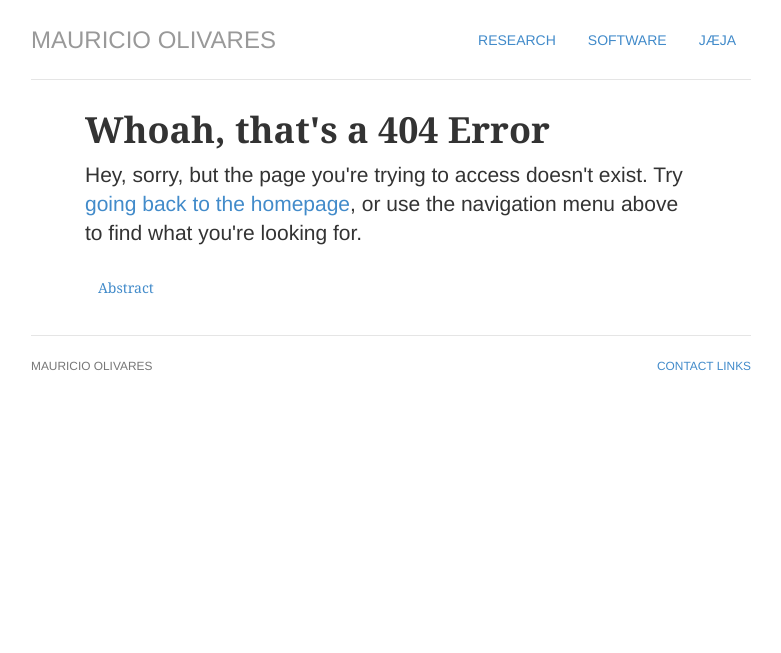
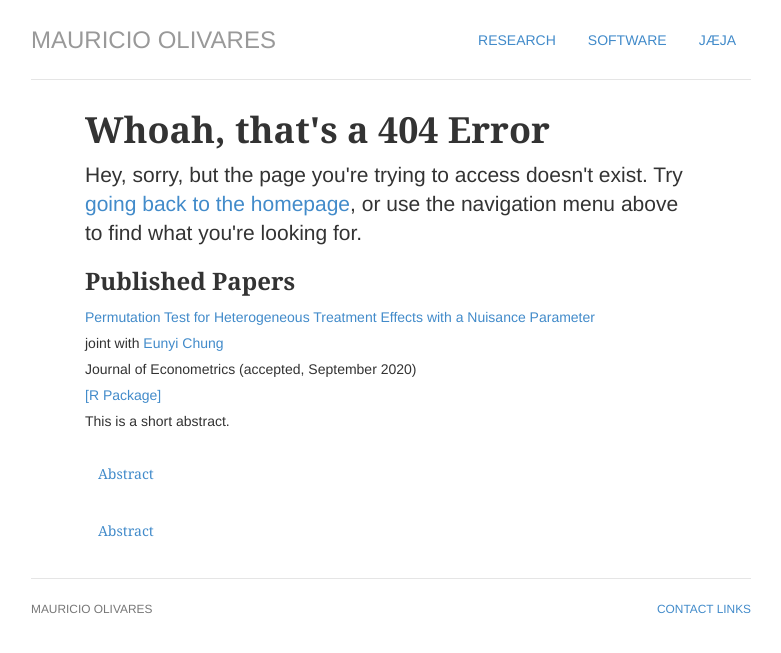
Before and after one commit to mauolivares/mauolivares.github.io, a Jekyll site: the page built from cv/index.html, in a window 1280 px wide. Shown: the top 653 px of the page, without its empty margins (249-1030 px from the left). Built offline with Jekyll 4.4.1, drawn with Linux system fonts in a browser that asks for light colours.

Commit message:
collapsible with paper

```diff
--- a/cv/index.html
+++ b/cv/index.html
@@ -6,6 +6,35 @@ title: 404 Error | Sorry, this page does not exist.
 <div class="error">
         	<h1>Whoah, that's a 404 Error</h1>
         	<p class="lead">Hey, sorry, but the page you're trying to access doesn't exist. Try <a href="/" title="Mauricio Olivares homepage">going back to the homepage</a>, or use the navigation menu above to find what you're looking for.</p>
+
+        	<h3>Published Papers</h3>
+
+			<ul class="list-unstyled">
+				<li><a href="/files/HTE_WorkingPaper.pdf" title="Download Paper as PDF">Permutation Test for Heterogeneous Treatment Effects with a Nuisance Parameter</a>
+					<br>joint with <a href="https://sites.google.com/a/illinois.edu/eunyichung/">Eunyi Chung</a>
+					<br>Journal of Econometrics (accepted, September 2020)</a>
+					<br><a href="https://cran.r-project.org/web/packages/RATest/index.html" title="R Package">[R Package]</a>
+					<br> This is a short abstract.
+						      	<div class="accordion" id="accordionExample">
+  									<div class="card">
+    									<div class="card-header" id="headingOne">
+     										<h2 class="mb-0">
+        									<button class="btn btn-link collapsed" type="button" data-toggle="collapse" data-target="#collapseOne" aria-expanded="false" aria-controls="collapseOne">
+          									Abstract
+        									</button>
+      										</h2>
+    									</div>
+
+    									<div id="collapseOne" class="collapse" aria-labelledby="headingOne" data-parent="#accordionExample">
+      										<div class="card-body">
+        									Example of an extended abstract.
+      										</div>
+    									</div>
+  									</div>
+  								</div>
+
+				</li>
+			</ul>
 
         	<div class="accordion" id="accordionExample">
   				<div class="card">
```
